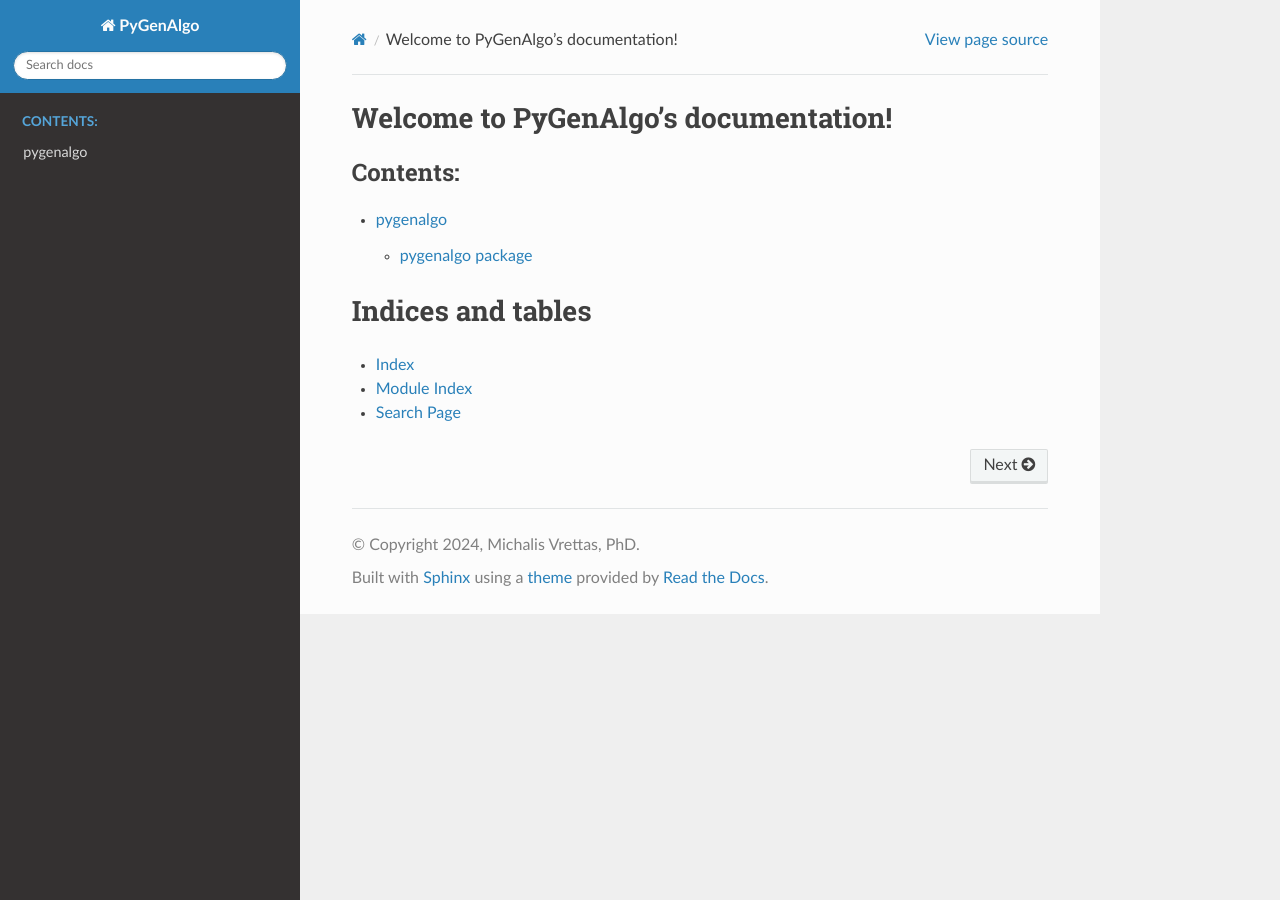
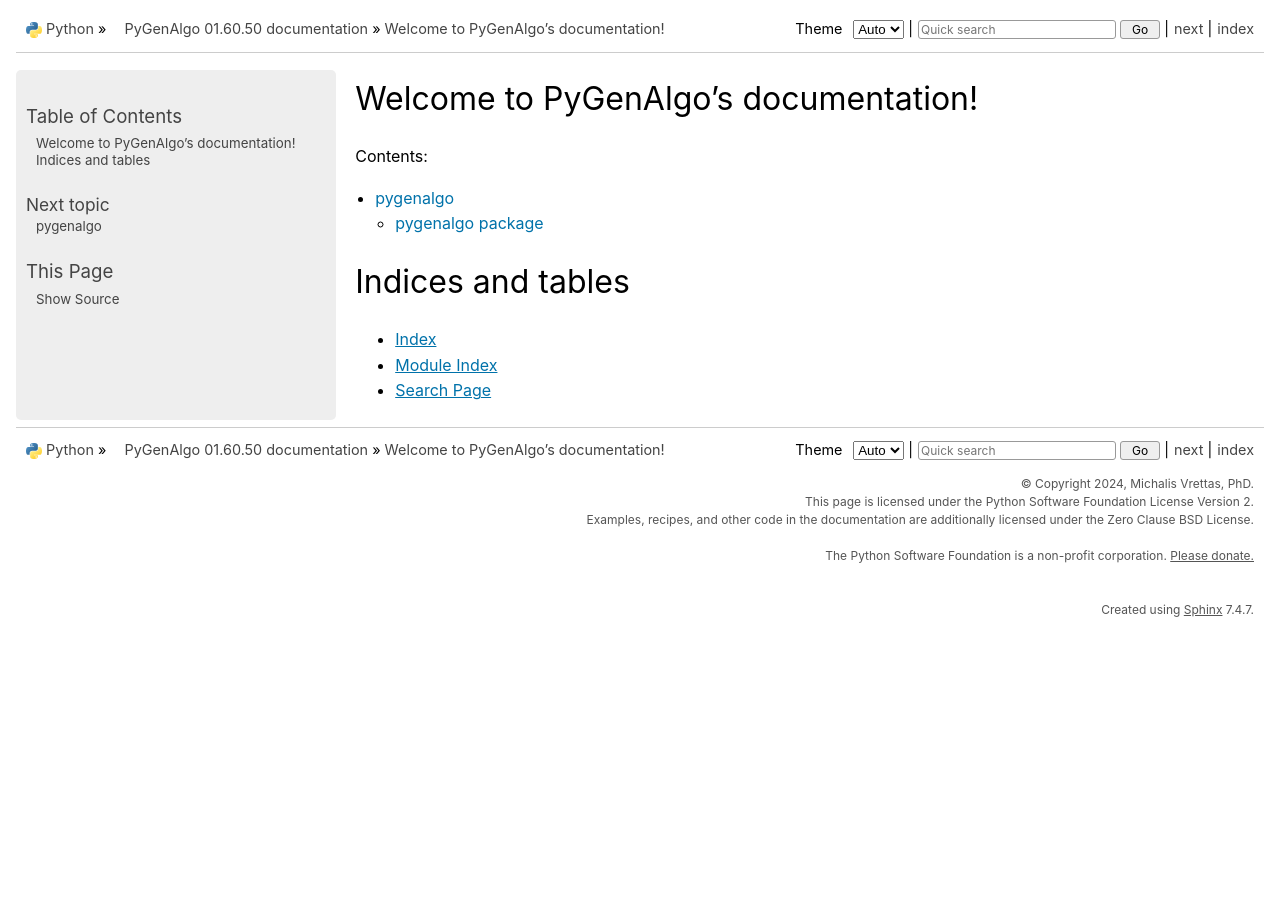
Before and after one commit to vrettasm/PyGeneticAlgorithms, a Sphinx documentation site: the page built from docs/index.rst, in a window 1280 px wide. Built offline with Sphinx 7.4.7, drawn with Linux system fonts in a browser that asks for light colours.

Commit message:
Update docs.

```diff
--- a/docs/conf.py
+++ b/docs/conf.py
@@ -27,7 +27,8 @@ release = "01.60.50"
 extensions = [
     "sphinx.ext.autodoc",
     "sphinx.ext.viewcode",
-    "sphinx.ext.napoleon"
+    "sphinx.ext.napoleon",
+    "python_docs_theme"
 ]
 
 templates_path = ["_templates"]
@@ -46,6 +47,6 @@ exclude_patterns = ["_build", "Thumbs.db", ".DS_Store"]
 # -- Options for HTML output -------------------------------------------------
 # https://www.sphinx-doc.org/en/master/usage/configuration.html#options-for-html-output
 
-# html_theme = "alabaster"
-html_theme = "sphinx_rtd_theme"
+# html_theme = "alabaster", "sphinx_rtd_theme"
+html_theme = "python_docs_theme"
 html_static_path = ["_static"]
```
